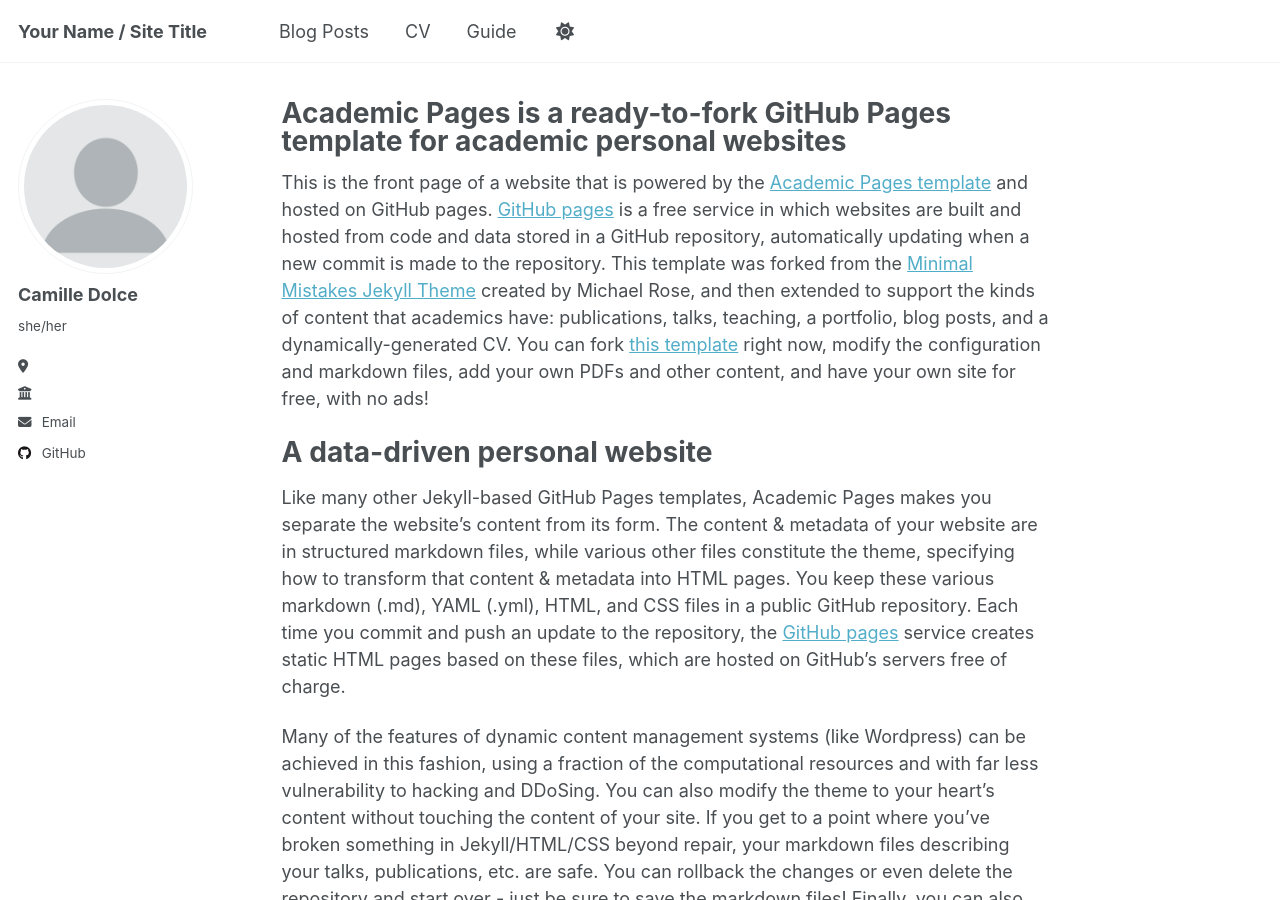
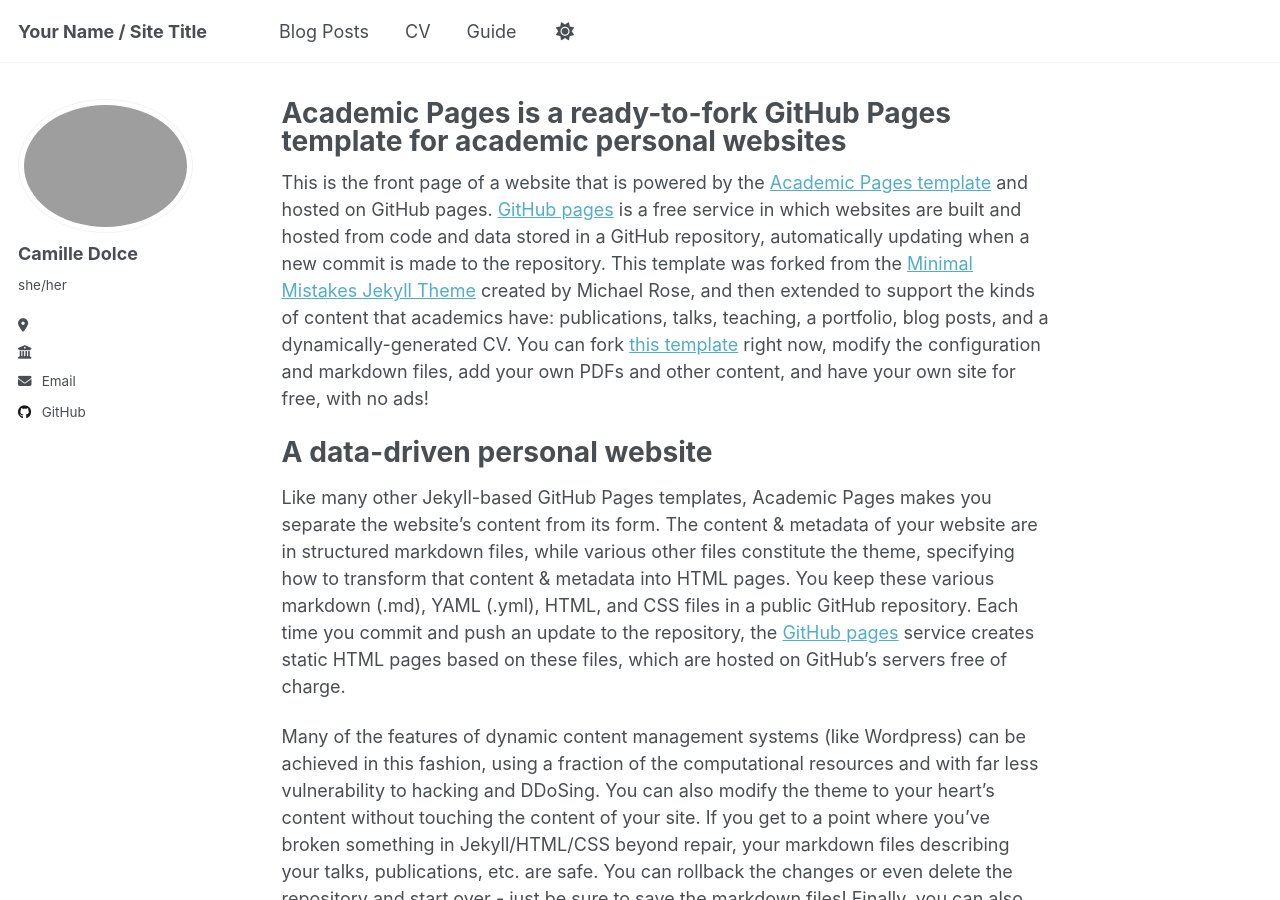
Before and after one commit to camilledolce/camilledolce, a Jekyll site: the page built from _pages/about.md, in a window 1280 px wide and 900 px high. Built offline with Jekyll 4.4.1, drawn with Linux system fonts in a browser that asks for light colours.

Commit message:
Update _config.yml

```diff
--- a/_config.yml
+++ b/_config.yml
@@ -15,14 +15,14 @@ name                     : &name "Your Name"
 description              : &description "personal description"
 url                      : https://camilledolce.github.io # the base hostname & protocol for your site e.g. "https://[your GitHub username].github.io"
 baseurl                  : "" # the subpath of your site, e.g. "/blog"
-repository               : "academicpages/academicpages.github.io"
+repository               : "camilledolce/camilledolce.github.io"
 
 # Site Author - The following control what appear as part of the author content on the side bar.
 #               If a field is blank the icon and link will not appear, otherwise it will be shown.
 #               Additional customization can be done by editing /_includes/author-profile.html
 author:
   # Biographic information
-  avatar           : "profile.png"
+  avatar           :
   name             : "Camille Dolce"
   pronouns         : "she/her"
   bio              : ""
```
